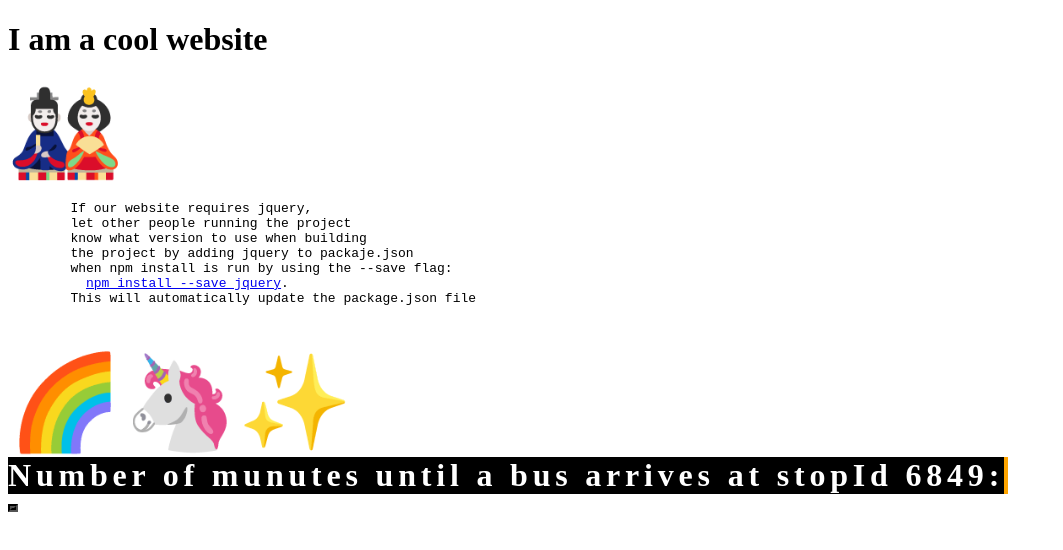
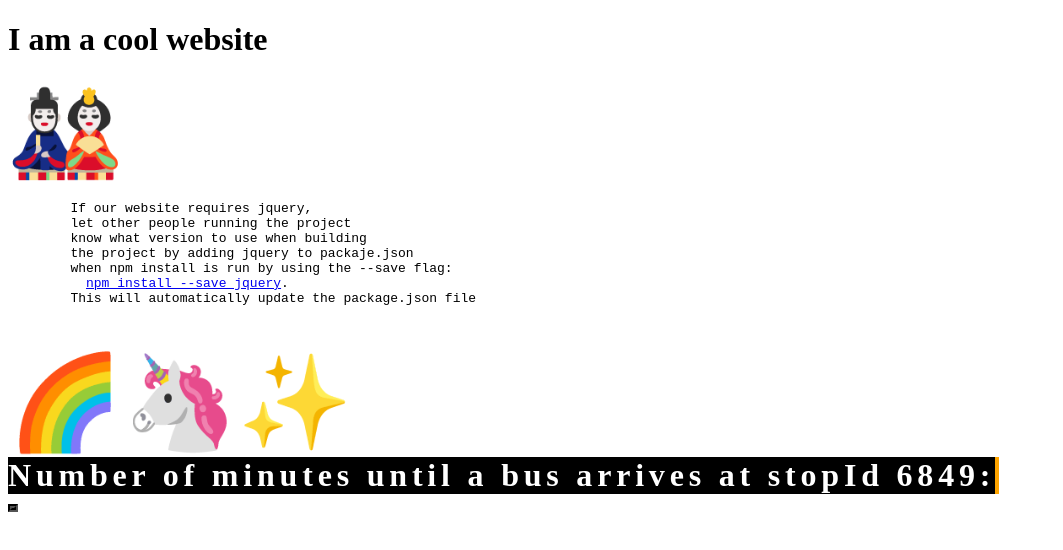
Before and after one commit to ErikBean/trimet, a website: page index.html in a window 1280 px wide. Shown: the whole page, without its empty margins (0-1063 px from the left). Drawn offline with nearby package versions, Linux system fonts and the light colour scheme.

Commit message:
fixed spelling of munutes

```diff
--- a/index.html
+++ b/index.html
@@ -27,7 +27,7 @@
       </pre>
       <span style="font-size:92px;">🌈🦄✨</span>
     </div>
-    <h1 class="typewriter">Number of munutes until a bus arrives at stopId 6849:</h1>
+    <h1 class="typewriter">Number of minutes until a bus arrives at stopId 6849:</h1>
     <br />
     <div class="chart">
     </div>
```
